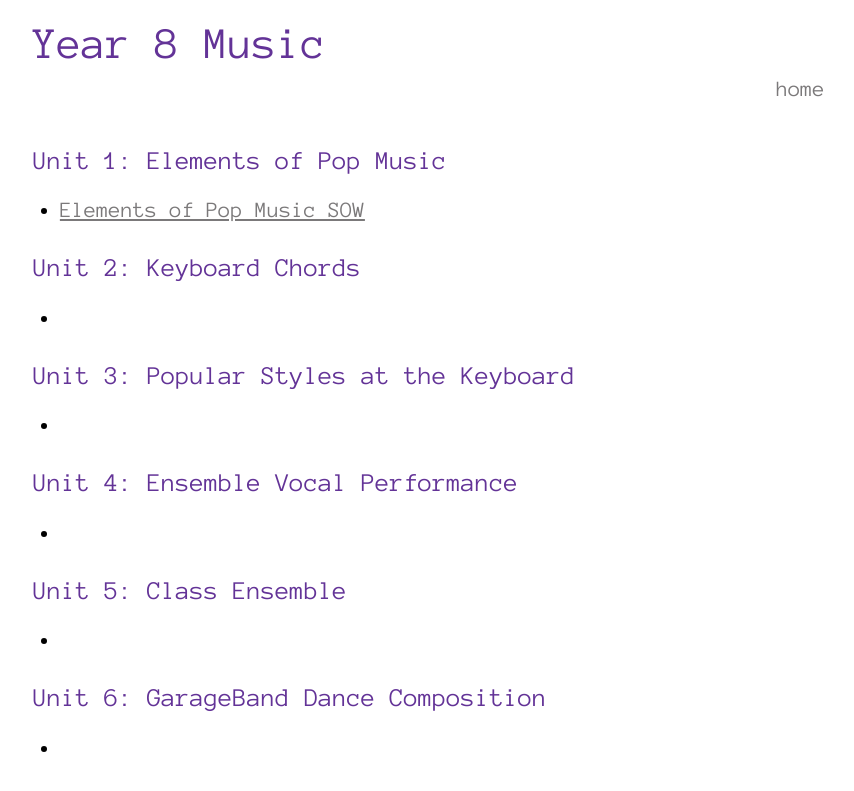
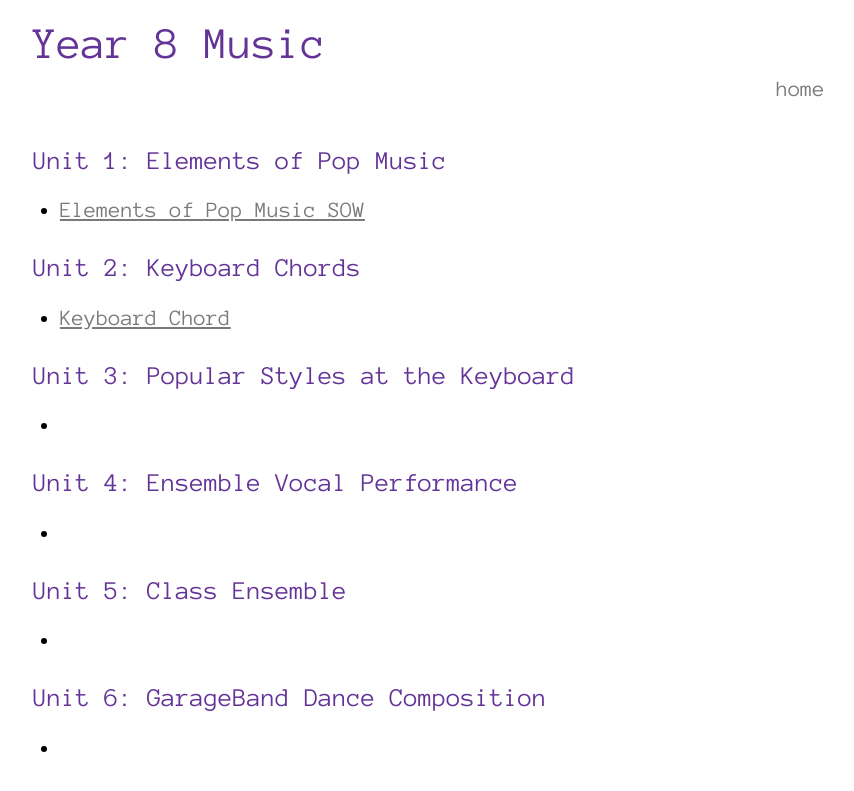
Before and after one commit to MalphasWats/stagewallis.com, a Jekyll site: the page built from music/Year8.markdown, in a window 1280 px wide. Shown: the top 791 px of the page, without its empty margins (207-1061 px from the left). Built offline with Jekyll 4.4.1, drawn with Linux system fonts in a browser that asks for light colours.

Commit message:
y8musicterm2

```diff
--- a/music/Year8.markdown
+++ b/music/Year8.markdown
@@ -10,7 +10,7 @@ title: Year 8 Music
 
 ### Unit 2: Keyboard Chords
 
-* [](year8music/)
+* [Keyboard Chord](year8music/Key Stage 3 Termly SOW Music Y8 Term 2.docx)
 
 ### Unit 3: Popular Styles at the Keyboard
 
```
Also changed, not shown: 1 other file.
